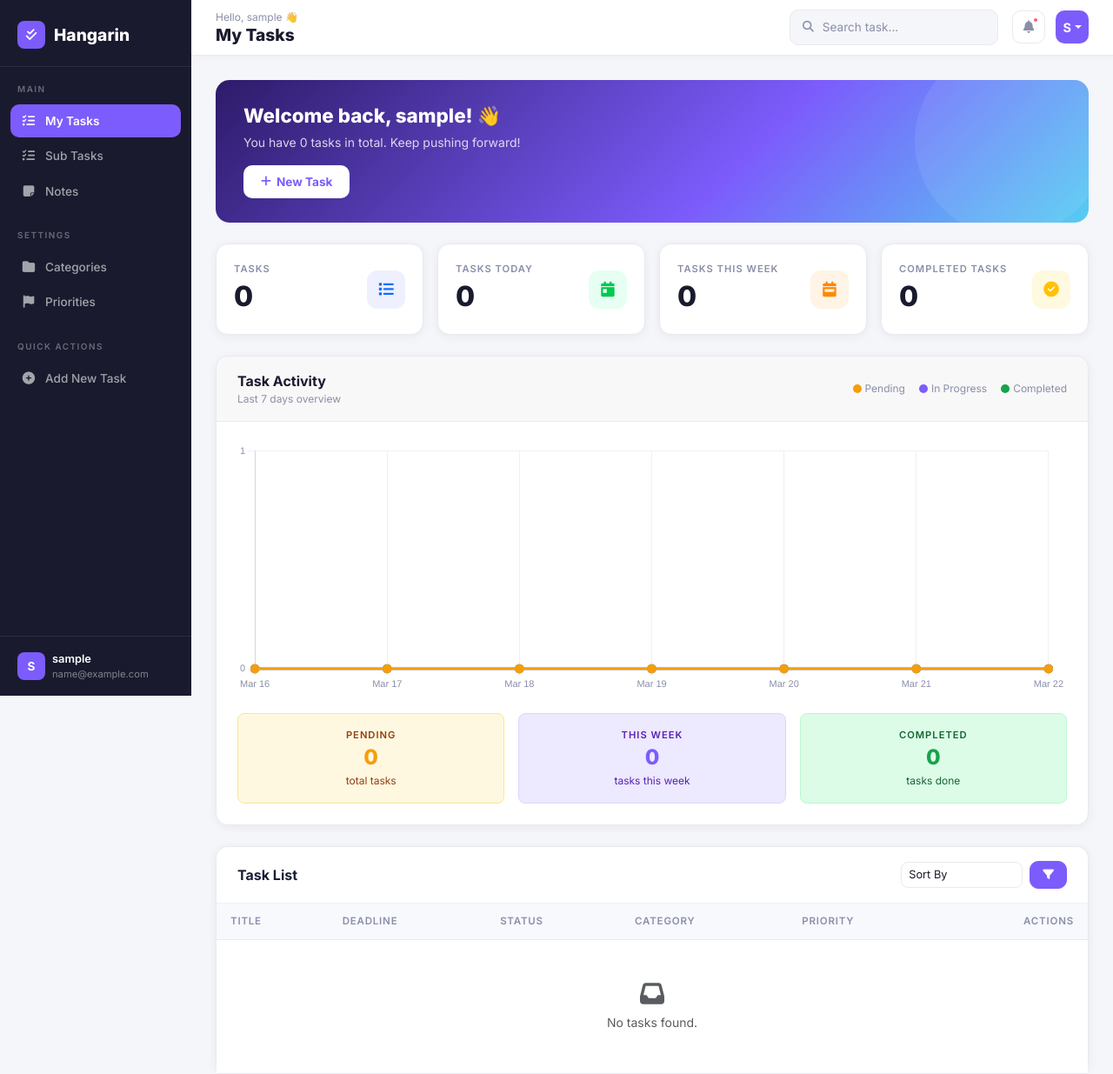
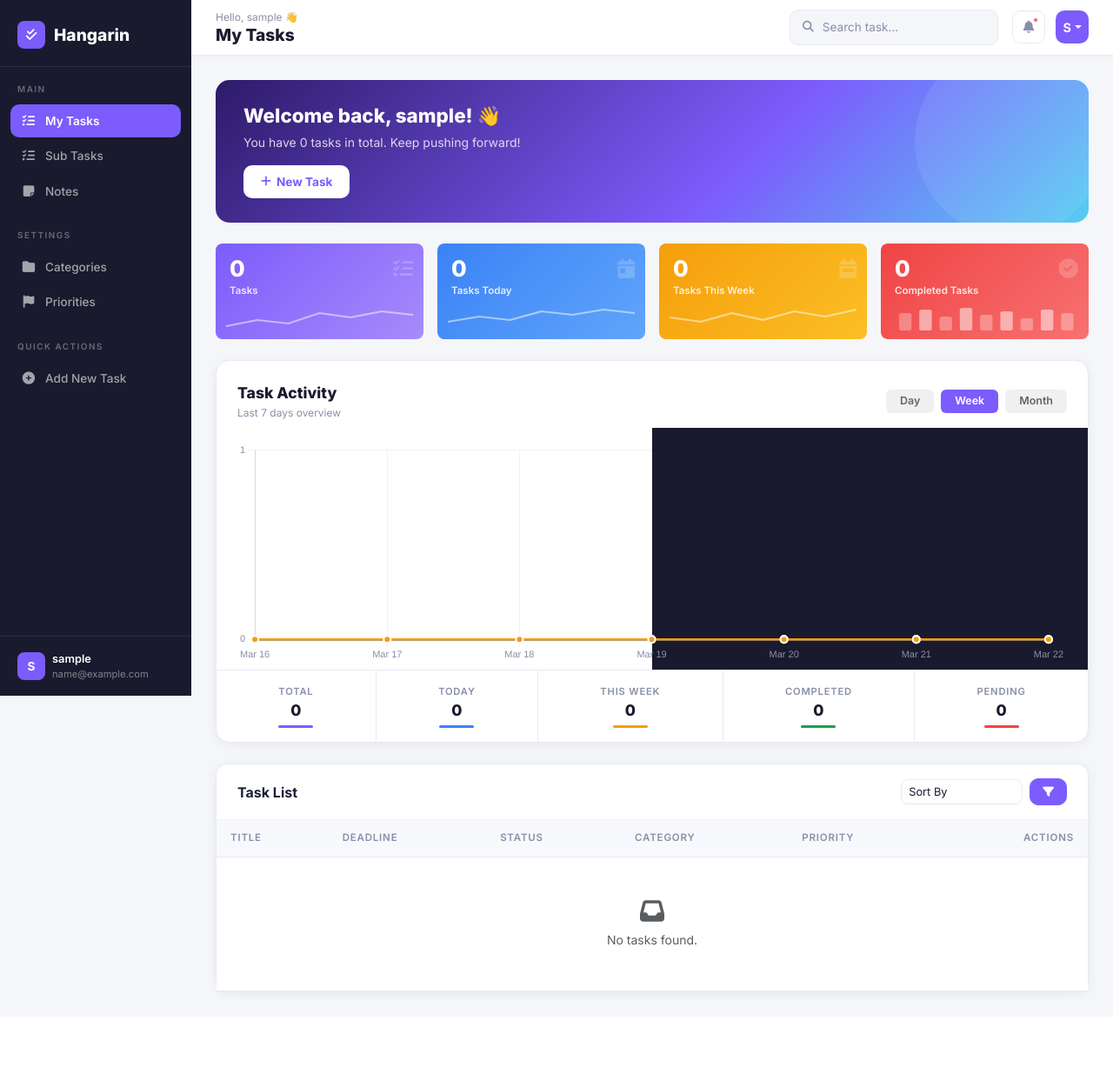
Before and after one commit to gtfolui/Hangarin, a Django app: page / in a window 1280 px wide. Shown: the top 1235 px of the page at 87% size. After the commit the page ends 1148 px from the top, so only its background shows below. Run offline with Django 5.2, Linux system fonts and the light colour scheme; the visitor is signed in with stand-in values (Sample User, id 1); data that the repository does not hold is empty.

Commit message:
modified task_list

```diff
--- a/templates/task_list.html
+++ b/templates/task_list.html
@@ -13,131 +13,161 @@
   </a>
 </div>
 
-<!-- Stat Cards -->
+<!-- ── Colorful Stat Cards ── -->
 <div class="row g-3 mb-4">
+
+  <!-- Purple -->
   <div class="col-md-3 col-6">
-    <div class="card stat-card blue">
-      <div class="d-flex align-items-center justify-content-between">
-        <div>
-          <div class="stat-label">Tasks</div>
-          <div class="stat-value">{{ total_tasks }}</div>
-        </div>
-        <div class="stat-icon" style="background:#eef0fe;">
-          <i class="fas fa-list text-primary"></i>
-        </div>
+    <div class="rounded-3 p-3 position-relative overflow-hidden"
+         style="background:linear-gradient(135deg,#7c5cfc,#a78bfa); color:#fff; min-height:110px;">
+      <div style="font-size:1.6rem; font-weight:800; line-height:1;">
+        {{ total_tasks }}
+      </div>
+      <div style="font-size:0.72rem; font-weight:600; opacity:0.85; margin-top:4px;">Tasks</div>
+      <div style="position:absolute; bottom:10px; left:0; right:0; padding:0 12px;">
+        <svg viewBox="0 0 120 30" width="100%" height="30" preserveAspectRatio="none">
+          <polyline points="0,25 20,18 40,22 60,10 80,15 100,8 120,12"
+            fill="none" stroke="rgba(255,255,255,0.5)" stroke-width="2" stroke-linecap="round"/>
+        </svg>
+      </div>
+      <div style="position:absolute; top:12px; right:12px; font-size:1.4rem; opacity:0.2;">
+        <i class="fas fa-tasks"></i>
       </div>
     </div>
   </div>
+
+  <!-- Blue -->
   <div class="col-md-3 col-6">
-    <div class="card stat-card green">
-      <div class="d-flex align-items-center justify-content-between">
-        <div>
-          <div class="stat-label">Tasks Today</div>
-          <div class="stat-value">{{ tasks_today }}</div>
-        </div>
-        <div class="stat-icon" style="background:#e6fff2;">
-          <i class="fas fa-calendar-day" style="color:#00c851;"></i>
-        </div>
+    <div class="rounded-3 p-3 position-relative overflow-hidden"
+         style="background:linear-gradient(135deg,#3b82f6,#60a5fa); color:#fff; min-height:110px;">
+      <div style="font-size:1.6rem; font-weight:800; line-height:1;">
+        {{ tasks_today }}
+      </div>
+      <div style="font-size:0.72rem; font-weight:600; opacity:0.85; margin-top:4px;">Tasks Today</div>
+      <div style="position:absolute; bottom:10px; left:0; right:0; padding:0 12px;">
+        <svg viewBox="0 0 120 30" width="100%" height="30" preserveAspectRatio="none">
+          <polyline points="0,20 20,14 40,18 60,8 80,12 100,6 120,10"
+            fill="none" stroke="rgba(255,255,255,0.5)" stroke-width="2" stroke-linecap="round"/>
+        </svg>
+      </div>
+      <div style="position:absolute; top:12px; right:12px; font-size:1.4rem; opacity:0.2;">
+        <i class="fas fa-calendar-day"></i>
       </div>
     </div>
   </div>
+
+  <!-- Yellow/Orange -->
   <div class="col-md-3 col-6">
-    <div class="card stat-card orange">
-      <div class="d-flex align-items-center justify-content-between">
-        <div>
-          <div class="stat-label">Tasks This Week</div>
-          <div class="stat-value">{{ tasks_this_week }}</div>
-        </div>
-        <div class="stat-icon" style="background:#fff4e5;">
-          <i class="fas fa-calendar-week" style="color:#ff8800;"></i>
-        </div>
+    <div class="rounded-3 p-3 position-relative overflow-hidden"
+         style="background:linear-gradient(135deg,#f59e0b,#fbbf24); color:#fff; min-height:110px;">
+      <div style="font-size:1.6rem; font-weight:800; line-height:1;">
+        {{ tasks_this_week }}
+      </div>
+      <div style="font-size:0.72rem; font-weight:600; opacity:0.85; margin-top:4px;">Tasks This Week</div>
+      <div style="position:absolute; bottom:10px; left:0; right:0; padding:0 12px;">
+        <svg viewBox="0 0 120 30" width="100%" height="30" preserveAspectRatio="none">
+          <polyline points="0,15 20,20 40,10 60,18 80,8 100,14 120,6"
+            fill="none" stroke="rgba(255,255,255,0.5)" stroke-width="2" stroke-linecap="round"/>
+        </svg>
+      </div>
+      <div style="position:absolute; top:12px; right:12px; font-size:1.4rem; opacity:0.2;">
+        <i class="fas fa-calendar-week"></i>
       </div>
     </div>
   </div>
+
+  <!-- Red/Pink -->
   <div class="col-md-3 col-6">
-    <div class="card stat-card gold">
-      <div class="d-flex align-items-center justify-content-between">
-        <div>
-          <div class="stat-label">Completed Tasks</div>
-          <div class="stat-value">{{ completed_tasks }}</div>
-        </div>
-        <div class="stat-icon" style="background:#fff9e0;">
-          <i class="fas fa-circle-check" style="color:#ffc107;"></i>
-        </div>
+    <div class="rounded-3 p-3 position-relative overflow-hidden"
+         style="background:linear-gradient(135deg,#ef4444,#f87171); color:#fff; min-height:110px;">
+      <div style="font-size:1.6rem; font-weight:800; line-height:1;">
+        {{ completed_tasks }}
+      </div>
+      <div style="font-size:0.72rem; font-weight:600; opacity:0.85; margin-top:4px;">Completed Tasks</div>
+      <div style="position:absolute; bottom:10px; left:0; right:0; padding:0 12px;">
+        <!-- Mini bar chart like the reference -->
+        <svg viewBox="0 0 120 30" width="100%" height="30" preserveAspectRatio="none">
+          {% for h in "151820121622182014" %}{% endfor %}
+          <rect x="5"  y="10" width="8" height="20" rx="2" fill="rgba(255,255,255,0.3)"/>
+          <rect x="18" y="6"  width="8" height="24" rx="2" fill="rgba(255,255,255,0.5)"/>
+          <rect x="31" y="14" width="8" height="16" rx="2" fill="rgba(255,255,255,0.3)"/>
+          <rect x="44" y="4"  width="8" height="26" rx="2" fill="rgba(255,255,255,0.5)"/>
+          <rect x="57" y="12" width="8" height="18" rx="2" fill="rgba(255,255,255,0.3)"/>
+          <rect x="70" y="8"  width="8" height="22" rx="2" fill="rgba(255,255,255,0.5)"/>
+          <rect x="83" y="16" width="8" height="14" rx="2" fill="rgba(255,255,255,0.3)"/>
+          <rect x="96" y="6"  width="8" height="24" rx="2" fill="rgba(255,255,255,0.5)"/>
+          <rect x="109" y="10" width="8" height="20" rx="2" fill="rgba(255,255,255,0.3)"/>
+        </svg>
+      </div>
+      <div style="position:absolute; top:12px; right:12px; font-size:1.4rem; opacity:0.2;">
+        <i class="fas fa-circle-check"></i>
       </div>
     </div>
   </div>
+
 </div>
 
-<!-- ── Chart Card ── -->
-<div class="card mb-4">
-  <div class="card-header d-flex align-items-center justify-content-between py-3 px-4"
-       style="border-bottom:1px solid var(--border); border-radius:14px 14px 0 0;">
+<!-- ── Split Light/Dark Chart Card ── -->
+<div class="card mb-4 overflow-hidden" style="border-radius:16px;">
+  <div class="d-flex align-items-center justify-content-between px-4 pt-4 pb-2">
     <div>
-      <div style="font-weight:700; font-size:1rem; color:var(--text-main);">Task Activity</div>
+      <div style="font-weight:800; font-size:1.1rem; color:var(--text-main);">Task Activity</div>
       <div style="font-size:0.75rem; color:var(--text-muted);">Last 7 days overview</div>
     </div>
-    <div class="d-flex gap-3 align-items-center">
-      <div class="d-flex align-items-center gap-1">
-        <span style="width:10px; height:10px; background:#f59e0b; border-radius:50%; display:inline-block;"></span>
-        <span style="font-size:0.75rem; color:var(--text-muted);">Pending</span>
-      </div>
-      <div class="d-flex align-items-center gap-1">
-        <span style="width:10px; height:10px; background:#7c5cfc; border-radius:50%; display:inline-block;"></span>
-        <span style="font-size:0.75rem; color:var(--text-muted);">In Progress</span>
-      </div>
-      <div class="d-flex align-items-center gap-1">
-        <span style="width:10px; height:10px; background:#16a34a; border-radius:50%; display:inline-block;"></span>
-        <span style="font-size:0.75rem; color:var(--text-muted);">Completed</span>
-      </div>
+    <div class="d-flex gap-2">
+      <button class="px-3 py-1 rounded-2 border-0"
+              style="background:#f0f0f0; font-size:0.78rem; font-weight:600; color:#666;">Day</button>
+      <button class="px-3 py-1 rounded-2 border-0"
+              style="background:#7c5cfc; font-size:0.78rem; font-weight:600; color:#fff;">Week</button>
+      <button class="px-3 py-1 rounded-2 border-0"
+              style="background:#f0f0f0; font-size:0.78rem; font-weight:600; color:#666;">Month</button>
     </div>
   </div>
-  <div class="p-4">
-    <canvas id="taskChart" height="90"></canvas>
+
+  <!-- Split background chart container -->
+  <div style="position:relative;">
+    <!-- Left half light, right half dark -->
+    <div style="position:absolute; top:0; left:0; width:50%; height:100%;
+                background:#ffffff; z-index:0;"></div>
+    <div style="position:absolute; top:0; right:0; width:50%; height:100%;
+                background:#1a1a2e; z-index:0;"></div>
+    <div style="position:relative; z-index:1; padding:16px 24px 8px;">
+      <canvas id="taskChart" height="80"></canvas>
+    </div>
   </div>
-  <div class="px-4 pb-4">
-    <div class="row g-3">
-      <div class="col-md-4">
-        <div class="p-3 rounded-3 text-center"
-             style="background:#fff8e1; border:1px solid #fde68a;">
-          <div style="font-size:0.7rem; font-weight:600; text-transform:uppercase;
-                      letter-spacing:1px; color:#92400e;">Pending</div>
-          <div style="font-size:1.5rem; font-weight:800; color:#f59e0b;">
-            {{ total_tasks }}
-          </div>
-          <div style="font-size:0.75rem; color:#92400e;">total tasks</div>
-        </div>
-      </div>
-      <div class="col-md-4">
-        <div class="p-3 rounded-3 text-center"
-             style="background:#ede9fe; border:1px solid #ddd6fe;">
-          <div style="font-size:0.7rem; font-weight:600; text-transform:uppercase;
-                      letter-spacing:1px; color:#5b21b6;">This Week</div>
-          <div style="font-size:1.5rem; font-weight:800; color:#7c5cfc;">
-            {{ tasks_this_week }}
-          </div>
-          <div style="font-size:0.75rem; color:#5b21b6;">tasks this week</div>
-        </div>
-      </div>
-      <div class="col-md-4">
-        <div class="p-3 rounded-3 text-center"
-             style="background:#dcfce7; border:1px solid #bbf7d0;">
-          <div style="font-size:0.7rem; font-weight:600; text-transform:uppercase;
-                      letter-spacing:1px; color:#166534;">Completed</div>
-          <div style="font-size:1.5rem; font-weight:800; color:#16a34a;">
-            {{ completed_tasks }}
-          </div>
-          <div style="font-size:0.75rem; color:#166534;">tasks done</div>
-        </div>
-      </div>
+
+  <!-- Bottom stats bar -->
+  <div style="display:flex; border-top:1px solid var(--border);">
+    <div class="text-center py-3 flex-fill" style="border-right:1px solid var(--border);">
+      <div style="font-size:0.7rem; font-weight:600; color:var(--text-muted); text-transform:uppercase; letter-spacing:0.8px;">Total</div>
+      <div style="font-size:1.1rem; font-weight:800; color:var(--text-main);">{{ total_tasks }}</div>
+      <div style="height:3px; background:#7c5cfc; border-radius:2px; width:40px; margin:4px auto 0;"></div>
+    </div>
+    <div class="text-center py-3 flex-fill" style="border-right:1px solid var(--border);">
+      <div style="font-size:0.7rem; font-weight:600; color:var(--text-muted); text-transform:uppercase; letter-spacing:0.8px;">Today</div>
+      <div style="font-size:1.1rem; font-weight:800; color:var(--text-main);">{{ tasks_today }}</div>
+      <div style="height:3px; background:#3b82f6; border-radius:2px; width:40px; margin:4px auto 0;"></div>
+    </div>
+    <div class="text-center py-3 flex-fill" style="border-right:1px solid var(--border);">
+      <div style="font-size:0.7rem; font-weight:600; color:var(--text-muted); text-transform:uppercase; letter-spacing:0.8px;">This Week</div>
+      <div style="font-size:1.1rem; font-weight:800; color:var(--text-main);">{{ tasks_this_week }}</div>
+      <div style="height:3px; background:#f59e0b; border-radius:2px; width:40px; margin:4px auto 0;"></div>
+    </div>
+    <div class="text-center py-3 flex-fill" style="border-right:1px solid var(--border);">
+      <div style="font-size:0.7rem; font-weight:600; color:var(--text-muted); text-transform:uppercase; letter-spacing:0.8px;">Completed</div>
+      <div style="font-size:1.1rem; font-weight:800; color:var(--text-main);">{{ completed_tasks }}</div>
+      <div style="height:3px; background:#16a34a; border-radius:2px; width:40px; margin:4px auto 0;"></div>
+    </div>
+    <div class="text-center py-3 flex-fill">
+      <div style="font-size:0.7rem; font-weight:600; color:var(--text-muted); text-transform:uppercase; letter-spacing:0.8px;">Pending</div>
+      <div style="font-size:1.1rem; font-weight:800; color:var(--text-main);">{{ tasks_today }}</div>
+      <div style="height:3px; background:#ef4444; border-radius:2px; width:40px; margin:4px auto 0;"></div>
     </div>
   </div>
 </div>
 
 <!-- Task Table Card -->
 <div class="card">
-
-  <!-- Card Header: title + sort + filter toggle -->
   <div class="card-header d-flex align-items-center justify-content-between py-3 px-4"
        style="background:#fff; border-bottom:1px solid #f0f2f8; border-radius:14px 14px 0 0;">
     <span style="font-weight:700; font-size:1rem; color:#1a1f36;">Task List</span>
@@ -164,7 +194,6 @@
         {% if request.GET.sort %}
           <input type="hidden" name="sort" value="{{ request.GET.sort }}">
         {% endif %}
-
         <div class="col-md-3">
           <label class="form-label mb-1"
                  style="font-size:0.75rem; font-weight:700; color:#8a8f9d; text-transform:uppercase;">
@@ -177,7 +206,6 @@
             <option value="Completed"   {% if request.GET.status == 'Completed'   %}selected{% endif %}>Completed</option>
           </select>
         </div>
-
         <div class="col-md-3">
           <label class="form-label mb-1"
                  style="font-size:0.75rem; font-weight:700; color:#8a8f9d; text-transform:uppercase;">
@@ -193,7 +221,6 @@
             {% endfor %}
           </select>
         </div>
-
         <div class="col-md-3">
           <label class="form-label mb-1"
                  style="font-size:0.75rem; font-weight:700; color:#8a8f9d; text-transform:uppercase;">
@@ -209,7 +236,6 @@
             {% endfor %}
           </select>
         </div>
-
         <div class="col-md-3 d-flex gap-2">
           <button type="submit" class="btn btn-primary btn-sm">Apply</button>
           <a href="{% url 'task-list' %}" class="btn btn-outline-secondary btn-sm">Reset</a>
@@ -290,7 +316,6 @@
     </small>
     <nav>
       <ul class="pagination pagination-sm mb-0">
-
         {% if page_obj.has_previous %}
           <li class="page-item">
             <a class="page-link" href="?page=1{% if request.GET.sort %}&sort={{ request.GET.sort }}{% endif %}">«</a>
@@ -302,7 +327,6 @@
           <li class="page-item disabled"><span class="page-link">«</span></li>
           <li class="page-item disabled"><span class="page-link">Prev</span></li>
         {% endif %}
-
         {% for num in paginator.page_range %}
           {% if page_obj.number == num %}
             <li class="page-item active"><span class="page-link">{{ num }}</span></li>
@@ -312,7 +336,6 @@
             </li>
           {% endif %}
         {% endfor %}
-
         {% if page_obj.has_next %}
           <li class="page-item">
             <a class="page-link" href="?page={{ page_obj.next_page_number }}{% if request.GET.sort %}&sort={{ request.GET.sort }}{% endif %}">Next</a>
@@ -324,12 +347,10 @@
           <li class="page-item disabled"><span class="page-link">Next</span></li>
           <li class="page-item disabled"><span class="page-link">»</span></li>
         {% endif %}
-
       </ul>
     </nav>
   </div>
   {% endif %}
-
 </div>
 
 {% endblock %}
@@ -344,6 +365,22 @@
   const progress  = {{ chart_progress|safe }};
   const completed = {{ chart_completed|safe }};
 
+  // Split gradient: left white, right dark
+  const gradientPending = ctx.createLinearGradient(0, 0, ctx.canvas.width, 0);
+  gradientPending.addColorStop(0,   'rgba(245,158,11,0.15)');
+  gradientPending.addColorStop(0.5, 'rgba(245,158,11,0.05)');
+  gradientPending.addColorStop(1,   'rgba(245,158,11,0.0)');
+
+  const gradientProgress = ctx.createLinearGradient(0, 0, ctx.canvas.width, 0);
+  gradientProgress.addColorStop(0,   'rgba(124,92,252,0.15)');
+  gradientProgress.addColorStop(0.5, 'rgba(124,92,252,0.05)');
+  gradientProgress.addColorStop(1,   'rgba(124,92,252,0.0)');
+
+  const gradientCompleted = ctx.createLinearGradient(0, 0, ctx.canvas.width, 0);
+  gradientCompleted.addColorStop(0,   'rgba(22,163,74,0.15)');
+  gradientCompleted.addColorStop(0.5, 'rgba(22,163,74,0.05)');
+  gradientCompleted.addColorStop(1,   'rgba(22,163,74,0.0)');
+
   new Chart(ctx, {
     type: 'line',
     data: {
@@ -353,37 +390,43 @@
           label: 'Pending',
           data: pending,
           borderColor: '#f59e0b',
-          backgroundColor: 'rgba(245,158,11,0.08)',
+          backgroundColor: gradientPending,
           borderWidth: 2.5,
           tension: 0.4,
           fill: true,
           pointBackgroundColor: '#f59e0b',
           pointRadius: 4,
-          pointHoverRadius: 6,
+          pointHoverRadius: 7,
+          pointBorderColor: '#fff',
+          pointBorderWidth: 2,
         },
         {
           label: 'In Progress',
           data: progress,
           borderColor: '#7c5cfc',
-          backgroundColor: 'rgba(124,92,252,0.08)',
+          backgroundColor: gradientProgress,
           borderWidth: 2.5,
           tension: 0.4,
           fill: true,
           pointBackgroundColor: '#7c5cfc',
           pointRadius: 4,
-          pointHoverRadius: 6,
+          pointHoverRadius: 7,
+          pointBorderColor: '#fff',
+          pointBorderWidth: 2,
         },
         {
           label: 'Completed',
           data: completed,
           borderColor: '#16a34a',
-          backgroundColor: 'rgba(22,163,74,0.08)',
+          backgroundColor: gradientCompleted,
           borderWidth: 2.5,
           tension: 0.4,
           fill: true,
           pointBackgroundColor: '#16a34a',
           pointRadius: 4,
-          pointHoverRadius: 6,
+          pointHoverRadius: 7,
+          pointBorderColor: '#fff',
+          pointBorderWidth: 2,
         },
       ]
     },
@@ -393,22 +436,27 @@
       plugins: {
         legend: { display: false },
         tooltip: {
-          backgroundColor: '#fff',
-          titleColor: '#1a1a2e',
-          bodyColor: '#8a8fa8',
-          borderColor: '#e8eaf0',
+          backgroundColor: '#1a1a2e',
+          titleColor: '#fff',
+          bodyColor: 'rgba(255,255,255,0.7)',
+          borderColor: '#2a2a3e',
           borderWidth: 1,
           padding: 12,
           cornerRadius: 10,
+          callbacks: {
+            label: function(context) {
+              return ' ' + context.dataset.label + ': ' + context.parsed.y + ' tasks';
+            }
+          }
         }
       },
       scales: {
         x: {
-          grid: { color: '#f0f0f5' },
+          grid: { color: 'rgba(0,0,0,0.05)' },
           ticks: { color: '#8a8fa8', font: { size: 11 } }
         },
         y: {
-          grid: { color: '#f0f0f5' },
+          grid: { color: 'rgba(0,0,0,0.05)' },
           ticks: { color: '#8a8fa8', font: { size: 11 }, stepSize: 1 },
           beginAtZero: true,
         }
```
